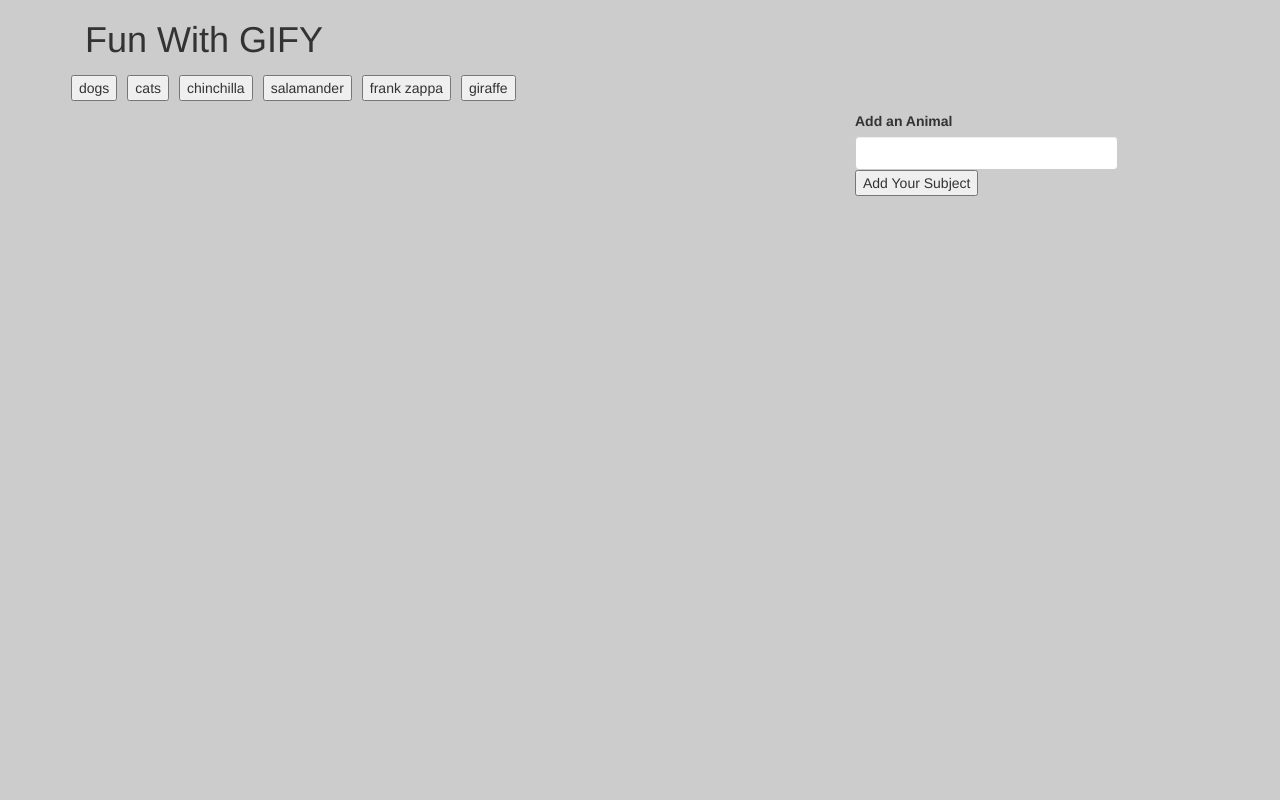
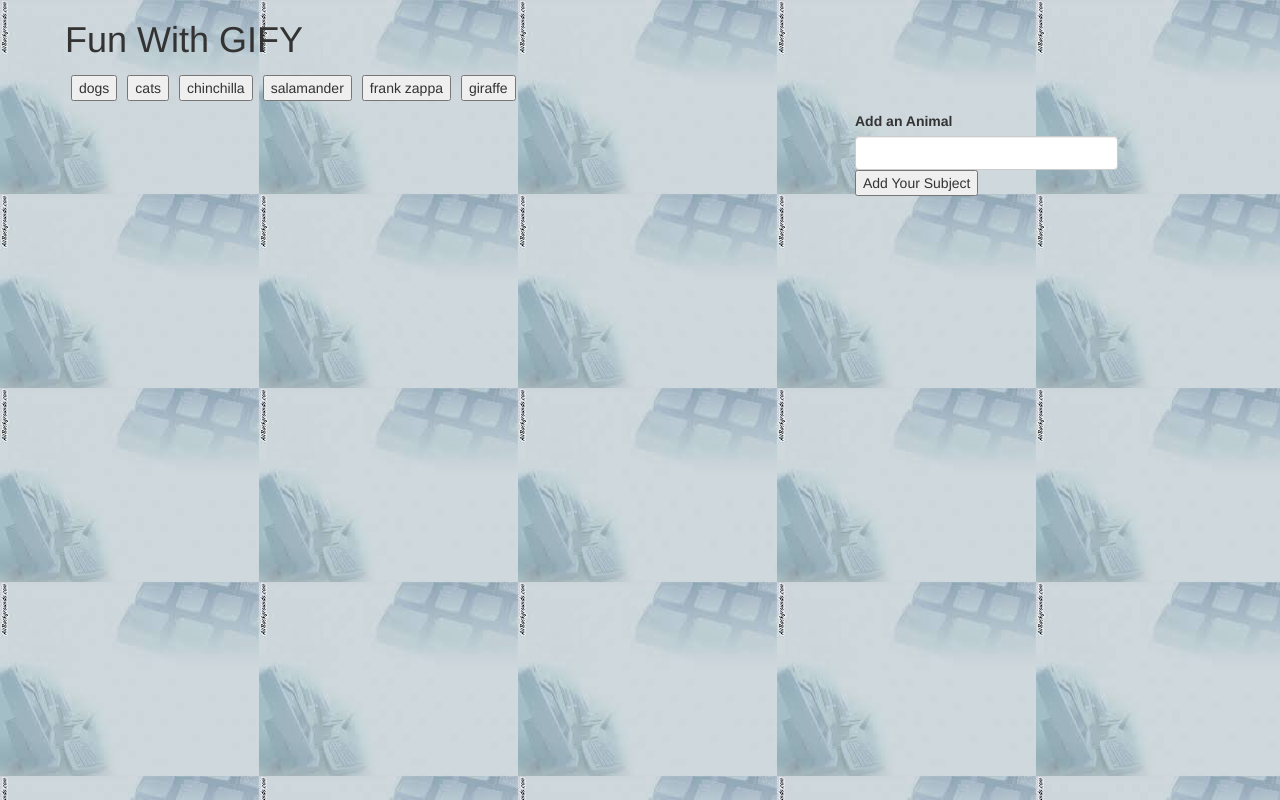
Before and after one commit to scandrews/GIFYfun, a plain HTML site: page index.html in a window 1280 px wide. Drawn offline with nearby package versions, Linux system fonts and the light colour scheme.

Commit message:
Final version for homework

```diff
--- a/assets/css/style.css
+++ b/assets/css/style.css
@@ -1,10 +1,11 @@
 
 body{
     background-color: #cccccc;
+    background-image: url("../images/bgimage.jpg");
+}
 
-}
 h1{
-	margin-left: 85px;
+	margin-left: 65px;
 }
 
 .mainBloc{
--- a/assets/javascript/script.js
+++ b/assets/javascript/script.js
@@ -36,18 +36,10 @@ renderAllButtons();
 $("#addSubject").on("click", function(event) {
     event.preventDefault();
     var newAnimal = $("#gifySubject").val().trim();
-
-///////////////////////////////////////////////////////////////////////////////
-//
-//  can't figure out how to clear the form once the entry is entered
-//
-//    ".form-control".reset();
-//  document.getElementById(".form-control").reset();
-//
-///////////////////////////////////////////////////////////////////////////////
-
     // add to array
     gifyAnimals.push(newAnimal);
+    // clear the field on the screen
+    var newAnimal = $("#gifySubject").val("");
     // add to screen
     renderAllButtons();
 });
```
Also changed, not shown: README.md, assets/images/bgimage.jpg (added).
